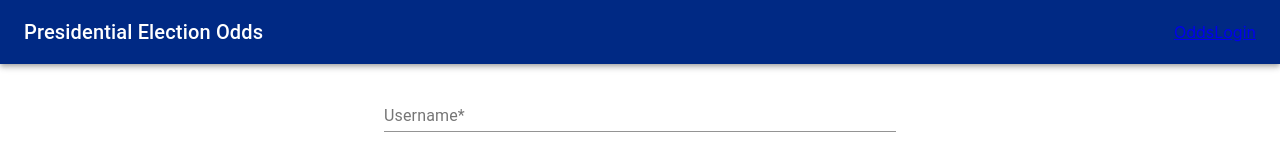
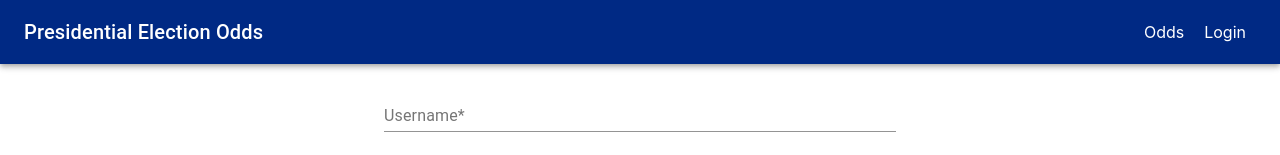
Before and after one commit to AndrewSimons3/capstoneProj, a React (Create React App) app in the folder electionproj/: page /login in a window 1280 px wide. Shown: the top 155 px of the page. Built offline with nearby package versions, Linux system fonts and the light colour scheme.

Commit message:
nav style update

```diff
--- a/electionproj/src/App.css
+++ b/electionproj/src/App.css
@@ -36,3 +36,9 @@
     transform: rotate(360deg);
   }
 }
+
+.link {
+  color: white;
+  margin: 10px;
+  text-decoration: none;
+}
--- a/electionproj/src/components/NavBar.js
+++ b/electionproj/src/components/NavBar.js
@@ -35,7 +35,7 @@ export default function ButtonAppBar(props) {
             Presidential Election Odds
           </Typography>
           <Link className='link' to='/'>Odds</Link>
-          {isAuthenticated && (<Link className='link' to='/home'>Home</Link>)}
+          {isAuthenticated}
           <Link className='link' onClick={logOut} to='/login'>{loginButtonText}</Link>
         </Toolbar>
       </AppBar>
```
